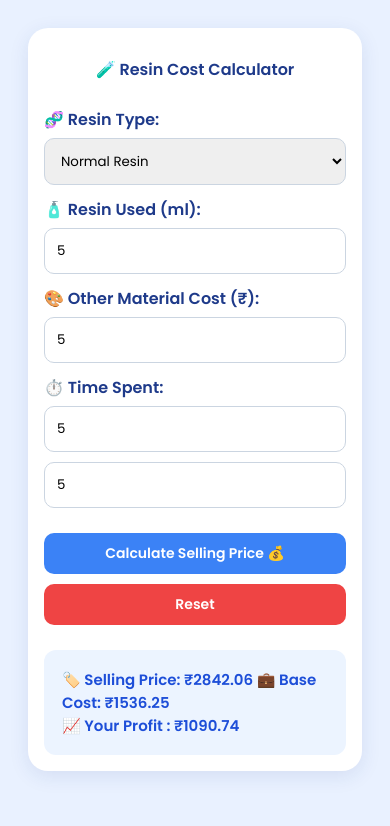
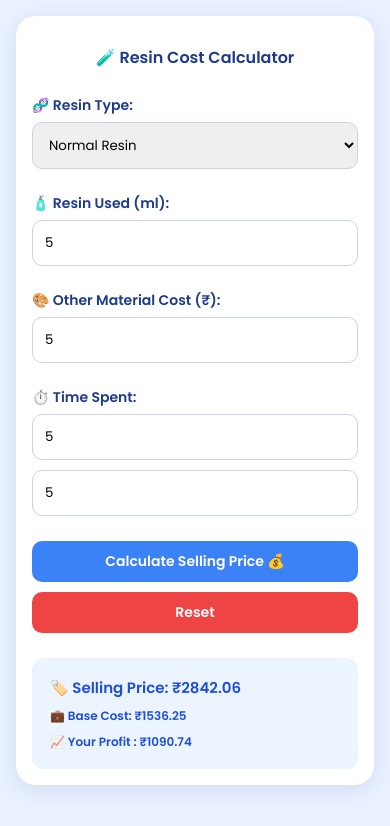
Before and after one commit to gauravsoni97/resincostcalculator, a plain HTML site: page index.html in a window 390 px wide. Both pictures are taken after typing "5", "5", "5", "5" into the empty fields and a click on the button "Calculate Selling Price 💰". Drawn offline with Linux system fonts and the light colour scheme.

Commit message:
fix: font size spacing

```diff
--- a/index.html
+++ b/index.html
@@ -1,5 +1,6 @@
 <!DOCTYPE html>
 <html lang="en">
+
 <head>
   <meta charset="UTF-8" />
   <meta name="viewport" content="width=device-width, initial-scale=1.0, maximum-scale=1.0, user-scalable=no" />
@@ -12,6 +13,7 @@
       padding: 20px;
       color: #1e3a8a;
     }
+
     .container {
       max-width: 600px;
       margin: auto;
@@ -20,18 +22,22 @@
       border-radius: 20px;
       box-shadow: 0 5px 20px rgba(30, 58, 138, 0.1);
     }
+
     h2 {
       text-align: center;
       margin-bottom: 25px;
       color: #1e3a8a;
     }
+
     label {
       display: block;
       margin: 12px 0 6px;
       color: #1e3a8a;
       font-weight: 600;
     }
-    input, select {
+
+    input,
+    select {
       width: 100%;
       padding: 12px;
       border: 1px solid #cbd5e1;
@@ -39,19 +45,23 @@
       box-sizing: border-box;
       font-family: 'Poppins', sans-serif;
     }
+
     .time-group {
       display: flex;
       gap: 10px;
     }
+
     .time-group input {
       flex: 1;
     }
+
     .button-group {
       display: flex;
       flex-direction: row;
       gap: 10px;
       margin-top: 25px;
     }
+
     button {
       flex: 1;
       padding: 12px;
@@ -65,12 +75,15 @@
       cursor: pointer;
       transition: background-color 0.3s;
     }
+
     button.reset {
       background-color: #ef4444;
     }
+
     button:hover {
       opacity: 0.95;
     }
+
     .result {
       margin-top: 25px;
       background: #ecf4ff;
@@ -82,26 +95,45 @@
       font-weight: 600;
     }
 
-    @media (max-width: 480px) {
+    @media (max-width: 768px) {
+      body {
+        padding: .5rem;
+      }
+
       .container {
         padding: 16px;
+
       }
+
+      label {
+        font-size: .875rem;
+        margin-top: 1.5rem;
+      }
+
       h2 {
         font-size: 16px;
       }
+
       button {
         font-size: 14px;
         padding: 10px;
       }
+
       .button-group {
         flex-direction: column;
       }
+
       .time-group {
         flex-direction: column;
+      }
+      .small-font{
+        font-size: .75rem;
+        margin-top: .5rem;
       }
     }
   </style>
 </head>
+
 <body>
   <div class="container">
     <h2>🧪 Resin Cost Calculator</h2>
@@ -171,9 +203,15 @@
 
       document.getElementById('result').style.display = 'block';
       document.getElementById('result').innerHTML = `
-      🏷️ <strong>Selling Price:</strong> ₹${sellingPrice.toFixed(2)}
+      <div>
+        🏷️ <strong>Selling Price:</strong> ₹${sellingPrice.toFixed(2)}
+        </div>
+      <div class='small-font'>
         💼 <strong>Base Cost:</strong> ₹${baseCost.toFixed(2)}<br>
+        </div>
+      <div class='small-font'>
         📈 <strong>Your Profit :</strong> ₹${profit.toFixed(2)}<br>
+        </div>
       `;
     }
 
@@ -188,4 +226,5 @@
     }
   </script>
 </body>
+
 </html>
```
